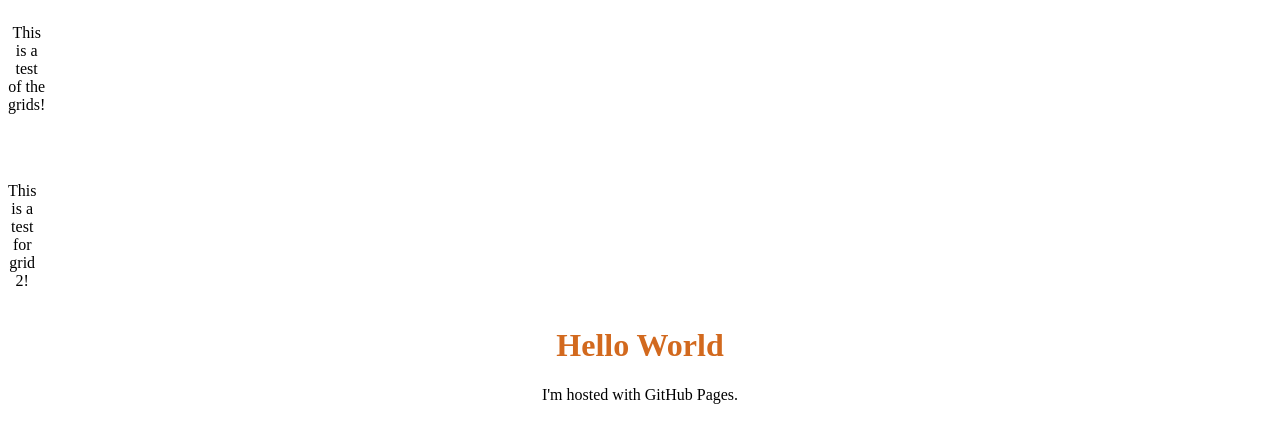
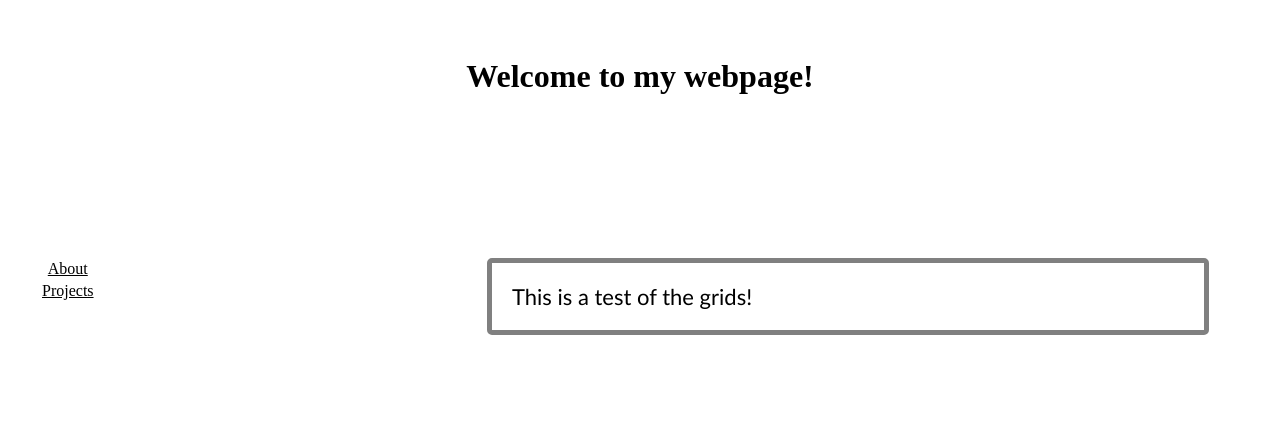
Before and after one commit to EvanPed25/EvanPed25.github.io, a plain HTML site: page index.html in a window 1280 px wide. Shown: the top 442 px of the page. Drawn offline with Linux system fonts and the light colour scheme.

Commit message:
Added pages and tried links
tried putting links within visual studios, its better than code because of the speed of adjustments

```diff
--- a/StyleSheet1.css
+++ b/StyleSheet1.css
@@ -3,7 +3,7 @@ body
     text-align: center;
 }
 
-h1{
+.textbox h1{
     text-align: center;
     text-decoration: wavy;
     color: chocolate;
@@ -14,11 +14,34 @@ h1{
   width: 100%;
 }
 
-.test
-{
-  text-align: center;
-  float: center;
-  width: 100%;
+.textbox {
+    color: black;
+    text-align: justify;
+    font-family: 'calibri', sans-serif;
+    font-size: 22px;
+    width: 40%;
+    margin: auto;
+    border-style: solid;
+    border-color: #808080;
+    border-width: 5px;
+    border-radius: 5px;
+    padding: 20px;
+}
+
+.header {
+    display: inline-block;
+    width: 100%;
+    height: 250px;
+    text-align: center;
+}
+
+.title {
+    height: 200px;
+    width: 1200px;
+    margin: 0 auto;
+    margin-top: 50px;
+    align-items: center;
+    display: block;
 }
 
 grid
@@ -26,3 +49,37 @@ grid
   display: grid;
   grid-template-columns: 1fr 100%;
 }
+
+.content {
+    grid-column: 2;
+    grid-row: 1;
+}
+
+.section {
+    display: flex;
+    top: 2rem;
+    grid-column: 1 / -1;
+    grid-row: 1;
+    justify-content: left;
+
+}
+
+ol, li{
+    list-style: none;
+    margin: 0;
+    padding: 0;
+    color: black;
+    overflow: hidden;
+}
+
+li{
+    display:block;
+    margin-left: 2rem;
+    padding: 2px;
+}
+
+li a{
+    color: black;
+    justify-content: center;
+
+}
--- a/index.html
+++ b/index.html
@@ -7,21 +7,36 @@
     <link rel="stylesheet" href="StyleSheet1.css">
 </head>
 <body>
+    <grid>
+        <div class="content">
+            <div class="header">
+                <div class="title">
+                    <h1>Welcome to my webpage!</h1>
+                </div>
+            </div>
+        </div>
+    </grid>
     <div class="shell">
         <grid>
-            <div class="test">
-                <p>This is a test of the grids!</p>
+            <div class="section">
+                <ol>
+                    <li>
+                        <a href="aboutme.html">About</a>
+                    </li>
+                    <li>
+                        <a href="projects.html">Projects</a>
+                    </li>
+                </ol>
             </div>
-        </grid>
-        <br>
-        <br>
-        <grid>
-            <div class="test">
-                <p>This is a test for grid 2!</p>
+            <div class="content">
+                <div class="textbox">
+                    This is a test of the grids!
+                </div>
+                <br>
+                <br>
             </div>
-        </grid>
     </div>
-    <h1>Hello World</h1>
-    <p>I'm hosted with GitHub Pages.</p>
+
+
 </body>
 </html>
```
Also changed, not shown: aboutme.html (added, +12 -0 lines), employment.html (added, +11 -0 lines), projects.html (added, +11 -0 lines), skillsets.html (added, +11 -0 lines).
